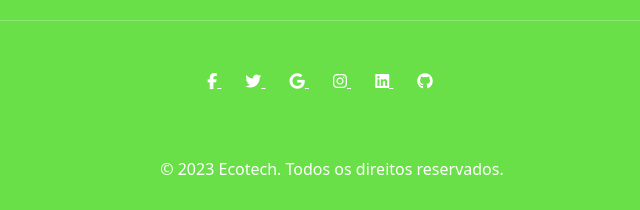
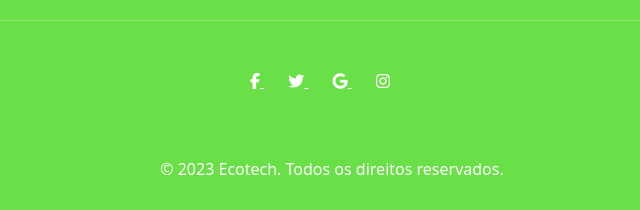
Before and after one commit to ICEI-PUC-Minas-PBR-SI/pbr-si-ads-2023-2-p1-tiaw-g6-tech-sustentavel, a plain HTML site: page site-ecotech/Template.html in a window 1280 px wide. Shown: the part 2013-2223 px from the top of the page, 308-948 px from the left. Drawn offline with nearby package versions, Linux system fonts and the light colour scheme.

Commit message:
Update Template.html
login redes e retiro de LinkedIn e  git

```diff
--- a/site-ecotech/Template.html
+++ b/site-ecotech/Template.html
@@ -157,23 +157,17 @@
             </section>
             <hr class="my-5" />
             <section class="text-center mb-5">
-                <a href="" class="text-white me-4">
+                  <a href="https://www.facebook.com/?locale=pt_BR" target="_blank" class="text-white me-4">
                     <i class="fab fa-facebook-f"></i>
                 </a>
-                <a href="" class="text-white me-4">
+                <a href="https://twitter.com/login?lang=pt"  target="_blank"   class="text-white me-4">
                     <i class="fab fa-twitter"></i>
                 </a>
-                <a href="" class="text-white me-4">
+                <a href="https://accounts.google.com/servicelogin?hl=pt-br"  target="_blank" class="text-white me-4">
                     <i class="fab fa-google"></i>
                 </a>
-                <a href="" class="text-white me-4">
+                <a href="https://www.instagram.com/accounts/login/"  target="_blank"    class="text-white me-4">
                     <i class="fab fa-instagram"></i>
-                </a>
-                <a href="" class="text-white me-4">
-                    <i class="fab fa-linkedin"></i>
-                </a>
-                <a href="" class="text-white me-4">
-                    <i class="fab fa-github"></i>
                 </a>
             </section>
         </div>
```
